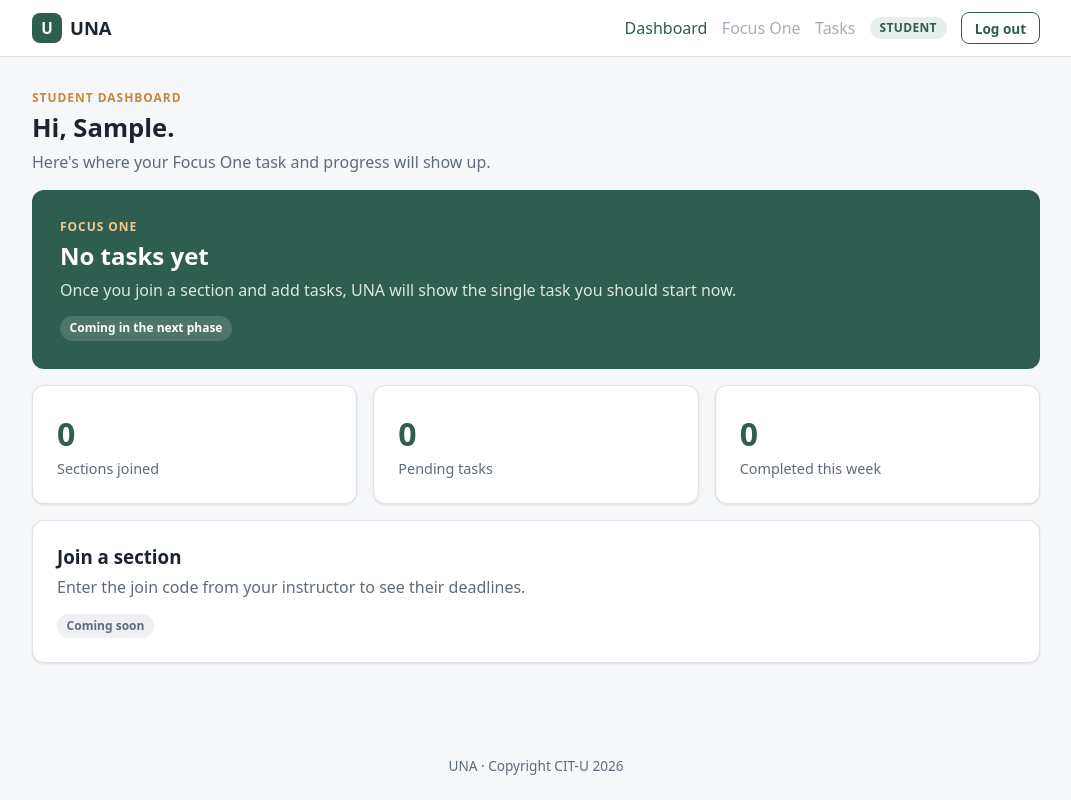
After one commit to jedrekninodelica/UNA-Delica-Jedrek-G7, a Django app: page /student/ in a window 1280 px wide. The commit adds this page. Shown: the whole page, without its empty margins (104-1175 px from the left). Run offline with Django 5.2, Linux system fonts and the light colour scheme; the visitor is signed in with stand-in values (Sample User, id 1).

Commit message:
feat(dashboard): add role-based dashboards and block access to other roles

```diff
--- a/dashboard/urls.py
+++ b/dashboard/urls.py
@@ -1,7 +1,9 @@
 from django.urls import path
-from .views import DashboardView, AdminPanelView
+
+from .views import DashboardView, InstructorDashboardView, StudentDashboardView
 
 urlpatterns = [
     path("", DashboardView.as_view(), name="dashboard"),
-    path("admin-panel/", AdminPanelView.as_view(), name="admin_panel"),
+    path("student/", StudentDashboardView.as_view(), name="student_dashboard"),
+    path("instructor/", InstructorDashboardView.as_view(), name="instructor_dashboard"),
 ]
--- a/dashboard/views.py
+++ b/dashboard/views.py
@@ -1,24 +1,40 @@
-from django.shortcuts import render
+from django.contrib.auth.mixins import LoginRequiredMixin, UserPassesTestMixin
+from django.shortcuts import redirect
+from django.views import View
+from django.views.generic import TemplateView
 
-from django.contrib.auth.mixins import (
-    LoginRequiredMixin, UserPassesTestMixin)
-from django.views.generic import TemplateView
 from accounts.models import CustomUser
-# Create your views here.
 
-class AdminPanelView(LoginRequiredMixin, UserPassesTestMixin, TemplateView):
-    template_name = "dashboard/admin_panel.html"
+
+class RoleRequiredMixin(LoginRequiredMixin, UserPassesTestMixin):
+    """
+    Logged-out users are sent to the login page.
+    Logged-in users with the wrong role get a 403 "Access denied" page.
+    """
+
+    required_role = None
 
     def test_func(self):
-        user = self.request.user
-        return user.role == CustomUser.Role.ADMIN
+        return self.request.user.role == self.required_role
 
-class DashboardView(LoginRequiredMixin, TemplateView):
-    template_name = "dashboard/home.html"
+
+class DashboardView(LoginRequiredMixin, View):
+    """After login, send each user to the dashboard for their role."""
+
+    def get(self, request, *args, **kwargs):
+        return redirect(request.user.dashboard_url_name)
+
+
+class StudentDashboardView(RoleRequiredMixin, TemplateView):
+    template_name = "dashboard/student.html"
+    required_role = CustomUser.Role.STUDENT
+
+
+class InstructorDashboardView(RoleRequiredMixin, TemplateView):
+    template_name = "dashboard/instructor.html"
+    required_role = CustomUser.Role.INSTRUCTOR
 
     def get_context_data(self, **kwargs):
         context = super().get_context_data(**kwargs)
-        context["member_count"] = CustomUser.objects.count()
-        context["is_admin"] = (
-            self.request.user.role == CustomUser.Role.ADMIN)
+        context["student_count"] = CustomUser.objects.filter(role=CustomUser.Role.STUDENT).count()
         return context
--- a/templates/base.html
+++ b/templates/base.html
@@ -12,7 +12,15 @@
       <a class="brand" href="{% url 'dashboard' %}"><span class="brand-mark">U</span> UNA</a>
       <nav class="nav">
         {% if user.is_authenticated %}
-          <a href="{% url 'dashboard' %}">Dashboard</a>
+          {% if user.is_instructor %}
+            <a href="{% url 'instructor_dashboard' %}" class="{% if request.resolver_match.url_name == 'instructor_dashboard' %}active{% endif %}">Dashboard</a>
+            <span class="nav-soon" title="Coming in a later phase">Sections</span>
+            <span class="nav-soon" title="Coming in a later phase">Deadlines</span>
+          {% else %}
+            <a href="{% url 'student_dashboard' %}" class="{% if request.resolver_match.url_name == 'student_dashboard' %}active{% endif %}">Dashboard</a>
+            <span class="nav-soon" title="Coming in a later phase">Focus One</span>
+            <span class="nav-soon" title="Coming in a later phase">Tasks</span>
+          {% endif %}
           <span class="role-pill role-{{ user.role|lower }}">{{ user.get_role_display }}</span>
           <form method="post" action="{% url 'logout' %}" class="inline">
             {% csrf_token %}
--- a/templates/dashboard/admin_panel.html
+++ /dev/null
@@ -1,2 +0,0 @@
-{% extends "base.html" %}
-{% block content %}<h2>Admin Panel</h2>{% endblock %}
--- /dev/null
+++ b/templates/dashboard/student.html
@@ -0,0 +1,32 @@
+{% extends "base.html" %}
+{% block title %}Student dashboard{% endblock %}
+{% block content %}
+<div class="page-head">
+  <div>
+    <p class="eyebrow">Student dashboard</p>
+    <h1>Hi, {{ user.first_name }}.</h1>
+    <p class="muted">Here's where your Focus One task and progress will show up.</p>
+  </div>
+</div>
+
+<section class="focus-card">
+  <p class="eyebrow">Focus One</p>
+  <h2>No tasks yet</h2>
+  <p>Once you join a section and add tasks, UNA will show the single task you should start now.</p>
+  <span class="badge-soon">Coming in the next phase</span>
+</section>
+
+<section class="grid-3">
+  <div class="card stat"><span class="stat-num">0</span><span class="stat-label">Sections joined</span></div>
+  <div class="card stat"><span class="stat-num">0</span><span class="stat-label">Pending tasks</span></div>
+  <div class="card stat"><span class="stat-num">0</span><span class="stat-label">Completed this week</span></div>
+</section>
+
+<section class="grid-2">
+  <div class="card">
+    <h3>Join a section</h3>
+    <p class="muted">Enter the join code from your instructor to see their deadlines.</p>
+    <span class="badge-soon">Coming soon</span>
+  </div>
+</section>
+{% endblock %}
```
Also changed, not shown: templates/403.html (added, +9 -0 lines), templates/dashboard/home.html (deleted, +0 -15 lines), templates/dashboard/instructor.html (added, +30 -0 lines).
